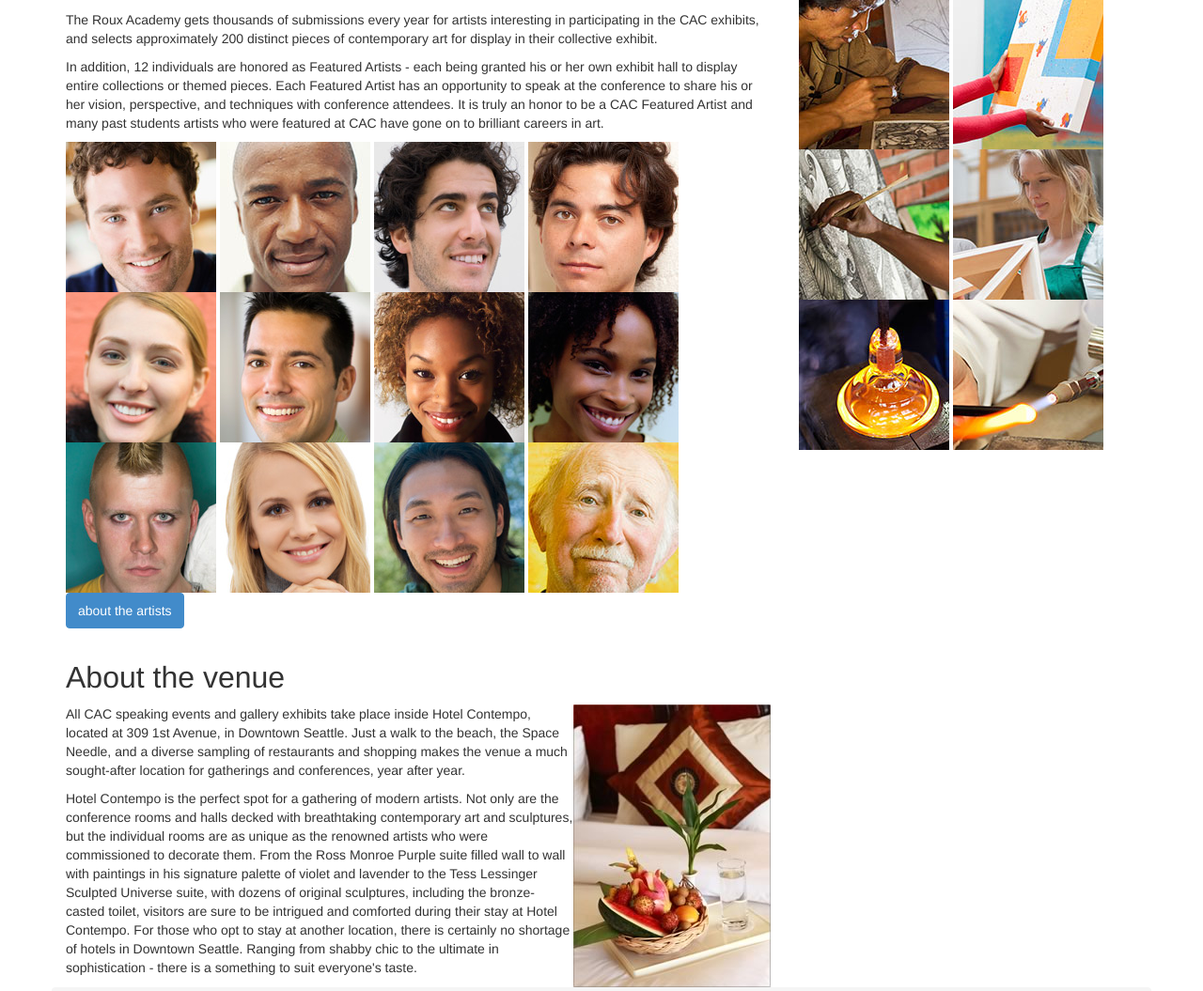
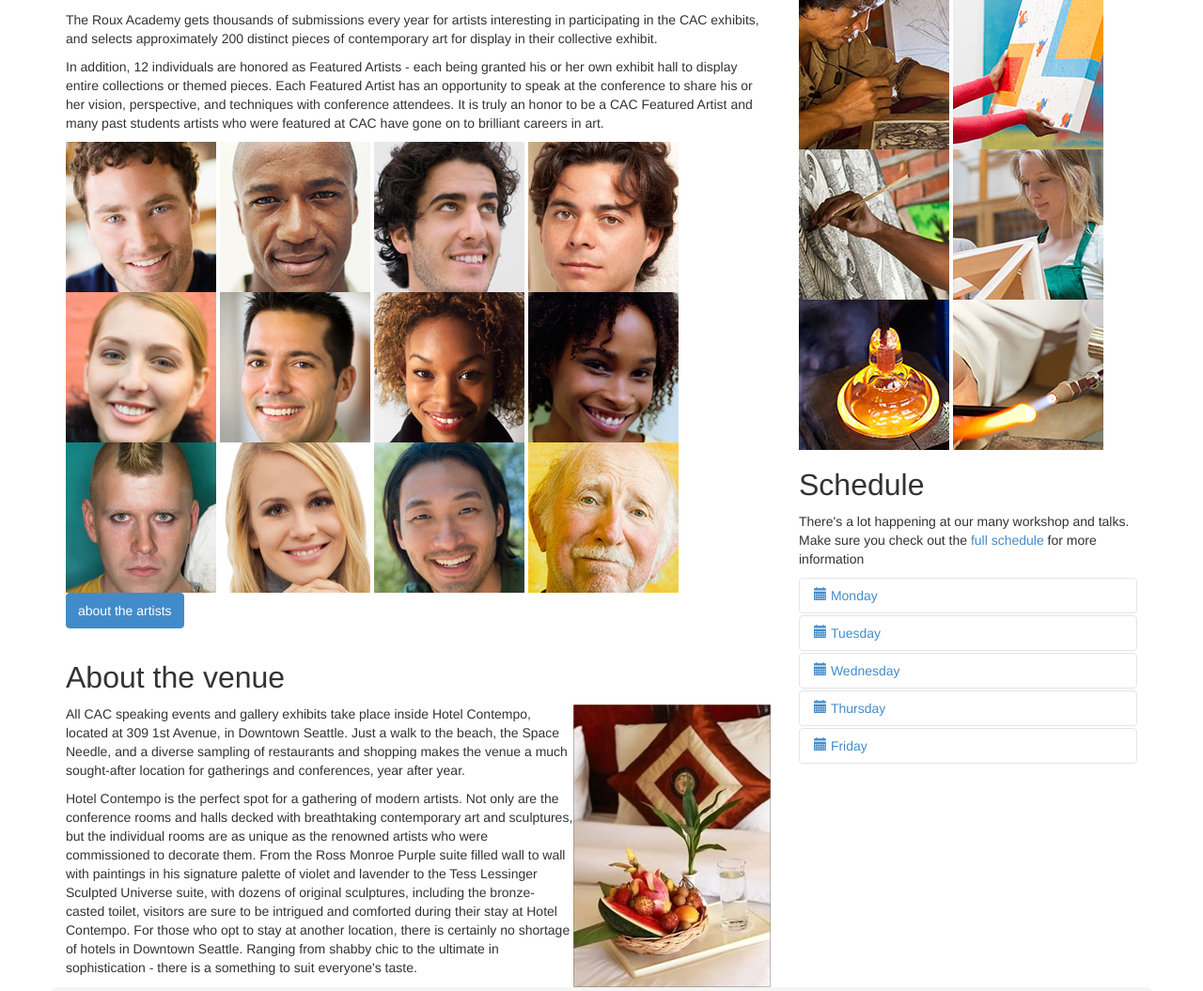
Before and after one commit to khuonggau/demo-template, a PHP site: page / in a window 1280 px wide. Shown: the part 940-1995 px from the top of the page at 94% size. Run offline with PHP 8.4, Linux system fonts and the light colour scheme.

Commit message:
adding accordion sidebar

```diff
--- /dev/null
+++ b/_/components/php/aside-accordion.php
@@ -0,0 +1,93 @@
+<aside class="schedule">
+	<h2>Schedule</h2>
+	<p>There's a lot happening at our many workshop and talks. Make sure you check out the <a href="schedule.php">full schedule</a> for more information</p>
+
+	<div class="accordion" id="schedule">
+		<!-- Monday ------------------------------>
+		<section class="accordion-group">
+
+			<div class="accordion-heading">
+				<a class="accordion-toggle" data-toggle="collapse" data-parent="#schedule" href="#monday">
+				<span class="glyphicon glyphicon-calendar"></span> Monday</a>
+			</div><!-- accordion heading -->
+
+			<div id="monday" class="accordion-body collapse">
+				<section class="accordion-inner">
+					<p>The first day of CAC events and exhibits is kicked off under the theme of Art in Full Color. From a demonstration in graffiti art on a wall of the  Rousseau Room, to the exhibit of colorful glazed modern glassware in the Dover Hall, Art in Full Color will get CAC started in full swing!</p>
+
+					<p><a href="schedule.php#monday" class="btn btn-danger btn-small">Monday's Schedule</a></p>
+		    	</section><!-- accordion-inner -->
+		  	</div><!-- accordion-body -->
+
+		</section><!-- accordion-group -->
+
+
+		<!-- Tuesday ------------------------------>
+		<section class="accordion-group">
+
+			<div class="accordion-heading">
+				<a class="accordion-toggle" data-toggle="collapse" data-parent="#schedule" href="#tuesday">
+				<span class="glyphicon glyphicon-calendar"></span> Tuesday</a>
+			</div><!-- accordion heading -->
+
+			<div id="tuesday" class="accordion-body collapse">
+				<section class="accordion-inner">
+					<p>Water in Art is the theme for the second day, as art students from around the world gather at the Fountain of Intrigue in the gardens of Hotel Contempo to create ice sculptures, and art lecturers discuss the use of water as an art material, and water as an art subject.<br>
+
+					<p><a href="schedule.php#tuesday" class="btn btn-danger btn-small">Tuesday's Schedule</a></p>
+		    	</section><!-- accordion-inner -->
+		  	</div><!-- accordion-body -->
+		</section><!-- accordion-group -->
+
+		<!-- Wednesday ------------------------------>
+		<section class="accordion-group">
+
+			<div class="accordion-heading">
+				<a class="accordion-toggle" data-toggle="collapse" data-parent="#schedule" href="#wednesday">
+				<span class="glyphicon glyphicon-calendar"></span> Wednesday</a>
+			</div><!-- accordion heading -->
+
+			<div id="wednesday" class="accordion-body collapse">
+				<section class="accordion-inner">
+					<p>From the diversity of pieces in Barot Bellingham's The Un-Collection to the tiny paintings and sculptures of Xhou Ta, Wednesday's sessions will contain unique art like you've never seen before. The funny and whip-smart Rita Ellsworth, MBA, will finish out the day giving practical advice on thriving as a professional artist in The Business of Art.<br>
+
+					<p><a href="schedule.php#wednesday" class="btn btn-danger btn-small">Wednesday's Schedule</a></p>
+		   	 	</section><!-- accordion-inner -->
+		  	</div><!-- accordion-body -->
+		</section><!-- accordion-group -->
+
+		<!-- Thursday ------------------------------>
+		<section class="accordion-group">
+
+			<div class="accordion-heading">
+				<a class="accordion-toggle" data-toggle="collapse" data-parent="#schedule" href="#thursday">
+				<span class="glyphicon glyphicon-calendar"></span> Thursday</a>
+			</div><!-- accordion heading -->
+
+			<div id="thursday" class="accordion-body collapse">
+				<section class="accordion-inner">
+					<p>Providing definition to abstract art, salvaging recyclables and collectibles for creating mixed media art, and a hands-on lesson in color theory are the hot topics for Thursday's lineup. Join Riley Rudolph Rewington, Constance Olivia Smith, and Hassum Harrod, some of the most talented up-and-coming artists of their generation.<br>
+
+					<p><a href="schedule.php#thursday" class="btn btn-danger btn-small">Thursday's Schedule</a></p>
+		    	</section><!-- accordion-inner -->
+		  	</div><!-- accordion-body -->
+		</section><!-- accordion-group -->
+
+		<!-- Friday ------------------------------>
+		<section class="accordion-group">
+
+			<div class="accordion-heading">
+				<a class="accordion-toggle" data-toggle="collapse" data-parent="#schedule" href="#friday">
+				<span class="glyphicon glyphicon-calendar"></span> Friday</a>
+			</div><!-- accordion heading -->
+
+			<div id="friday" class="accordion-body collapse">
+				<section class="accordion-inner">
+					<p>Meet the artists and view the art at your own pace on Friday. The day is reserved as an open day to explore on your own, the many art offerings of the conference.<br>
+
+					<p><a href="schedule.php#friday" class="btn btn-danger btn-small">Friday's Schedule</a></p>
+		    	</section><!-- accordion-inner -->
+		  	</div><!-- accordion-body -->
+		</section><!-- accordion-group -->
+	</div><!-- accordion -->
+</aside><!-- schedule -->
--- a/index.php
+++ b/index.php
@@ -20,6 +20,7 @@
         <section class="sidebar col col-lg-4">
           <?php include "_/components/php/aside-register.php"; ?>
           <?php include "_/components/php/aside-lastyear.php"; ?>
+          <?php include "_/components/php/aside-accordion.php"; ?>
         </section><!-- sidebar -->
       </div><!-- content -->
       <?php include "_/components/php/footer.php"; ?>
```
